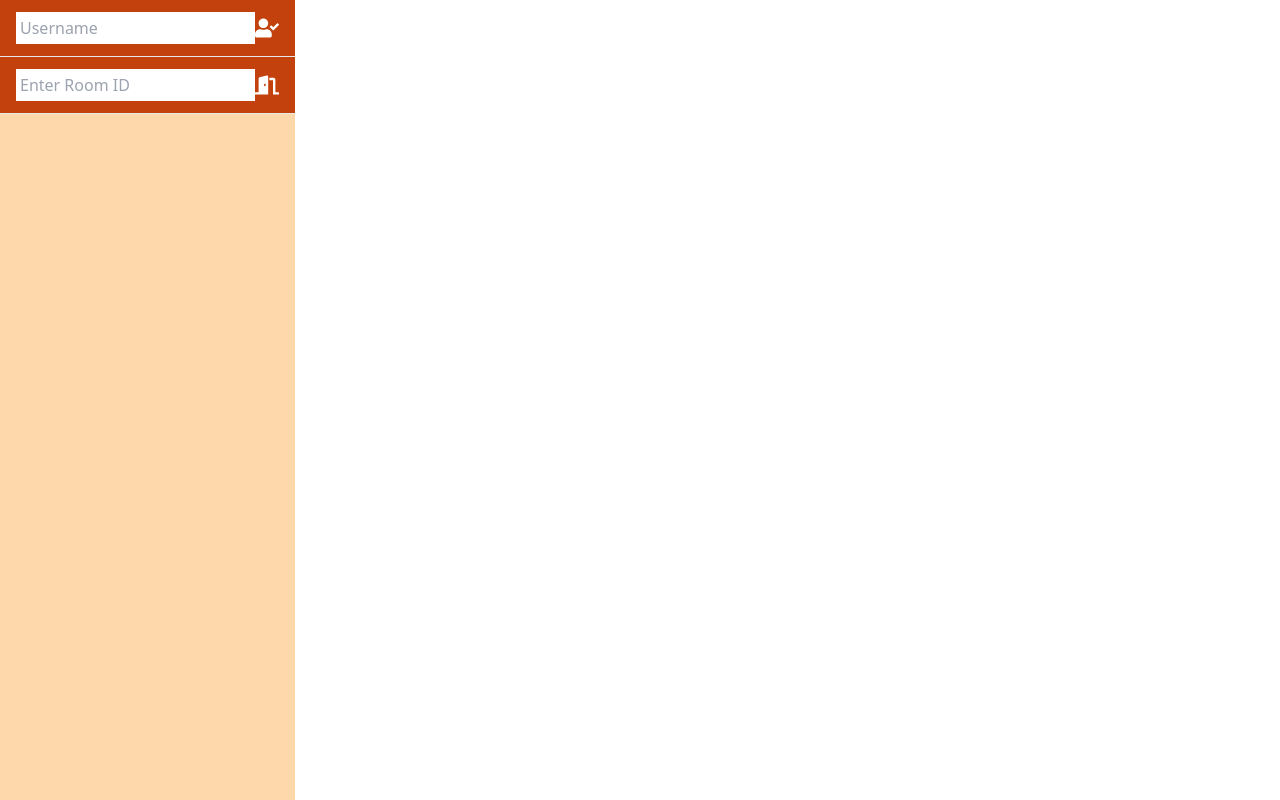
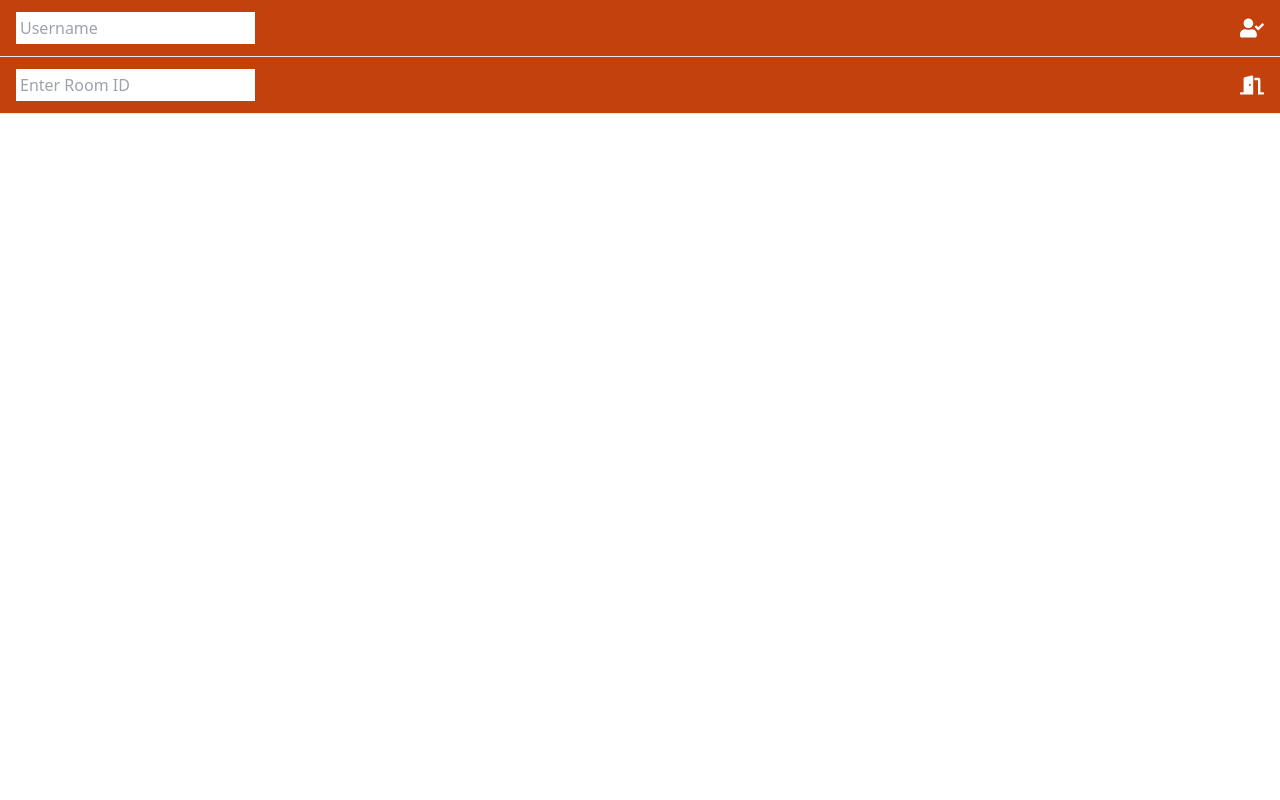
Before and after one commit to koukol-p/chat-app-react, a React (Create React App) app in the folder reactchat-client/: page / in a window 1280 px wide. Built offline with nearby package versions, Linux system fonts and the light colour scheme.

Commit message:
fixed size

```diff
--- a/reactchat-client/src/App.jsx
+++ b/reactchat-client/src/App.jsx
@@ -8,21 +8,14 @@ export default function App() {
   //find better place to connect
 
   return (
-    <div className="max-h-screen">
-    <div className="flex flex-col grow md:flex-row h-[100vh] ">
-      <>
-        <div className="md:min-h-screen">
-          <Sidebar />
-        </div>
+    <div className="h-screen flex flex-col">
+      <Sidebar />
         {room && (
-          <div className="flex flex-col justify-between grow">
+          <>
             <Messages />
-
             <MessageForm />
-          </div>
+          </>
         )}
-      </>
-    </div>
     </div>
   );
 }
--- a/reactchat-client/src/components/Messages.jsx
+++ b/reactchat-client/src/components/Messages.jsx
@@ -6,7 +6,7 @@ export default function Messages() {
   const { messages } = useChatContext();
   console.log("MESSAGES PROPS", messages);
   return (
-    <div className="overflow-scroll mt-3 mx-3 grow py-1 px-2 min-h-[260px] border-2 border-orange-700">
+    <div className="overflow-y-scroll flex flex-col mt-3 mx-3 grow py-1 px-2 border-2 border-orange-700">
       {messages.map((m) => (
         <Message message={m} />
       ))}
--- a/reactchat-client/src/components/Sidebar.jsx
+++ b/reactchat-client/src/components/Sidebar.jsx
@@ -15,7 +15,7 @@ export default function Sidebar() {
   }
 
   return (
-    <div className="bg-orange-200 md:min-h-screen min-w-[260px]">
+    <div className="bg-orange-200 md:min-w-[260px]">
       <form onSubmit={handleNameConfirm} className="px-4 bg-orange-700 py-3 flex border-b w-full justify-between">
       {/* prevent userName change after joining any room */}
       <input disabled={room || isConfirmed} className="self-center p-1" placeholder="Username" type="text" value={userName} onChange={e => setUserName(e.target.value)} />
--- a/reactchat-client/src/index.css
+++ b/reactchat-client/src/index.css
@@ -12,3 +12,7 @@ input::-webkit-inner-spin-button {
 input[type=number] {
   -moz-appearance: textfield;
 }
+html, body {
+  height:100%;
+  min-height:100%;
+}
--- a/reactchat-client/src/index.js
+++ b/reactchat-client/src/index.js
@@ -8,7 +8,9 @@ import { ChatContextProvider } from "./context/ChatContext";
 ReactDOM.render(
   <React.StrictMode>
         <ChatContextProvider>
+          <div className="max-h-screen">
           <App />
+          </div>
         </ChatContextProvider>
   </React.StrictMode>,
   document.getElementById("root")
```
